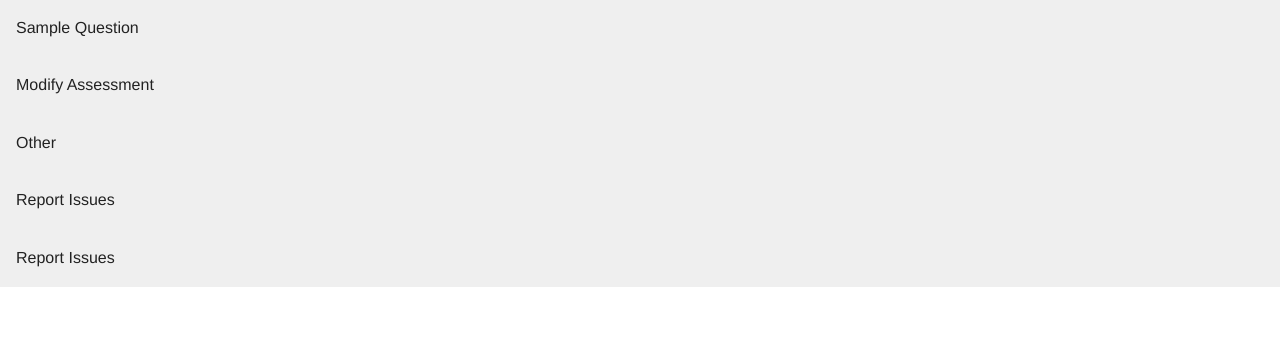
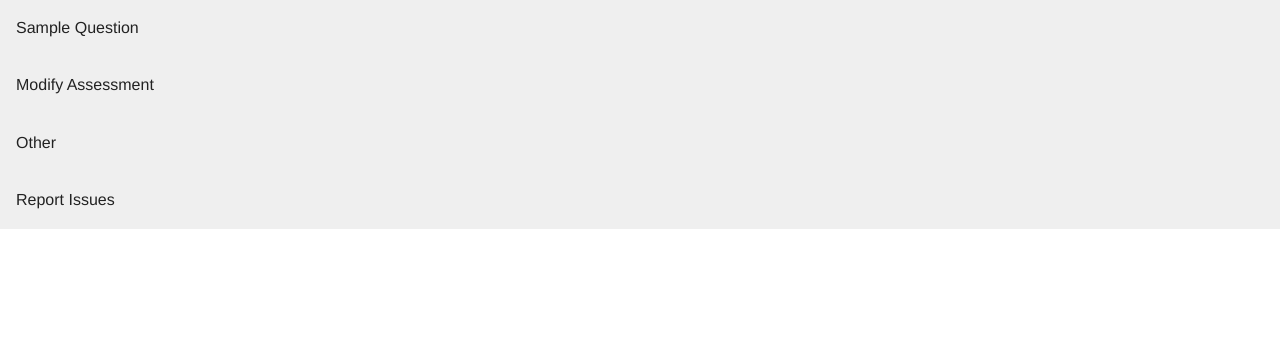
Before and after one commit to NonprofitSoftwareSuperGroup/CAS3Files, a PHP site: page /helpPage.php in a window 1280 px wide. Shown: the part 104-445 px from the top of the page. Run offline with PHP 8.4, Linux system fonts and the light colour scheme.

Commit message:
Removed duplicate

```diff
--- a/helpPage.php
+++ b/helpPage.php
@@ -54,12 +54,6 @@
       <p>To report bugs please email admin@CAS3.com</p>
     </div>
   </dd>
-  <dd>
-    <a href="#panel4">Report Issues</a>
-    <div id="panel4" class="content">
-      <p>To report bugs please email admin@CAS3.com</p>
-    </div>
-  </dd>
 </dl>
 
 
```
